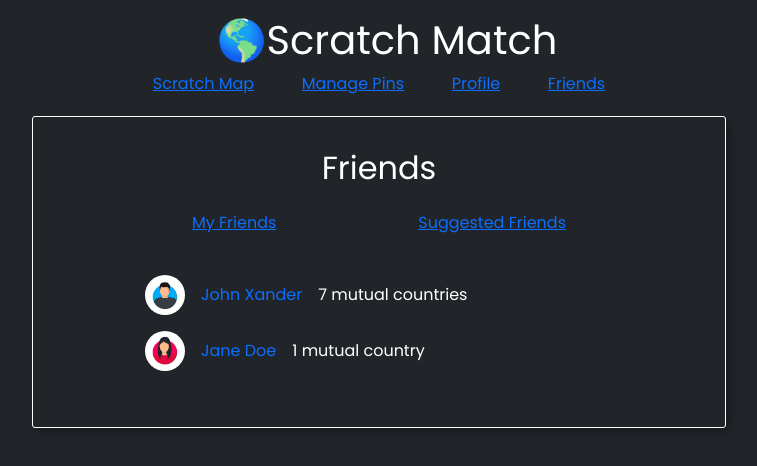
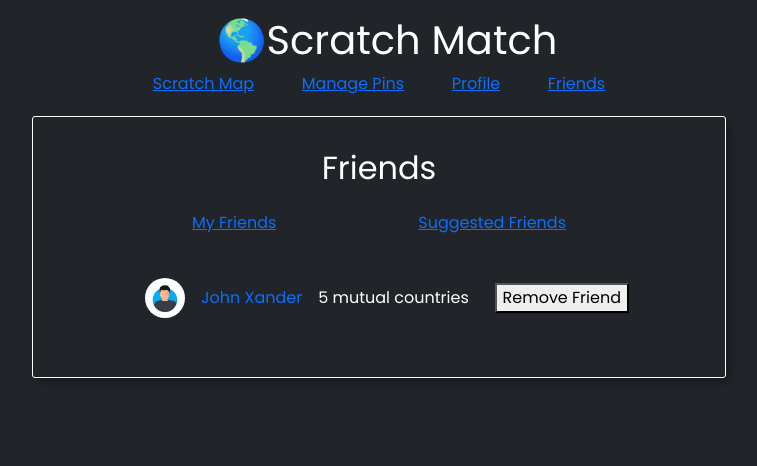
Before and after one commit to JohnXander/scratch-match, a React (Create React App) app: page /friends/list in a window 1280 px wide. Shown: the top 466 px of the page, without its empty margins (261-1018 px from the left). Built offline with nearby package versions, Linux system fonts and the light colour scheme; data requests are answered from the project's data file.

Commit message:
Remove Friends Feature

```diff
--- a/db/db.json
+++ b/db/db.json
@@ -5,22 +5,6 @@
     "gender": "male"
   },
   "countries": [
-    {
-      "id": "fr",
-      "name": "France",
-      "year": "2005",
-      "x": 296,
-      "y": 196,
-      "flag": "https://upload.wikimedia.org/wikipedia/commons/thumb/1/18/Flag_of_France_%28lighter_variant%29.svg/250px-Flag_of_France_%28lighter_variant%29.svg.png"
-    },
-    {
-      "id": "kg",
-      "name": "Kyrgyzstan",
-      "year": "2010",
-      "x": 457,
-      "y": 212,
-      "flag": "https://upload.wikimedia.org/wikipedia/commons/thumb/c/c7/Flag_of_Kyrgyzstan.svg/800px-Flag_of_Kyrgyzstan.svg.png"
-    },
     {
       "id": "mm",
       "name": "Myanmar",
@@ -473,23 +457,6 @@
           "flag": "https://upload.wikimedia.org/wikipedia/commons/thumb/2/21/Flag_of_Vietnam.svg/2560px-Flag_of_Vietnam.svg.png"
         }
       ]
-    },
-    {
-      "id": "jdf1",
-      "firstName": "Jane",
-      "lastName": "Doe",
-      "gender": "female",
-      "visited": 1,
-      "trail": [
-        {
-          "id": "es",
-          "name": "Spain",
-          "year": 2022,
-          "x": 286,
-          "y": 216,
-          "flag": "https://upload.wikimedia.org/wikipedia/commons/thumb/9/9a/Flag_of_Spain.svg/2560px-Flag_of_Spain.svg.png"
-        }
-      ]
     }
   ],
   "people": [
--- a/src/App.js
+++ b/src/App.js
@@ -130,6 +130,8 @@ export default function App() {
                   <FriendList
                     friends={friends}
                     countries={countries}
+                    setFriends={setFriends}
+                    setNotification={setNotification}
                   />
                 }
               />
@@ -151,7 +153,7 @@ export default function App() {
           <Route
             path='/friends/:id'
             element={
-              <FriendProfile />
+              <FriendProfile countries={countries} />
             }
           />}
            {user.firstName !== "" &&
--- a/src/components/FriendList.js
+++ b/src/components/FriendList.js
@@ -1,10 +1,26 @@
-import { Link } from "react-router-dom"
+import { Link, useNavigate } from "react-router-dom"
 
 import male from "../img/male.jpg"
 import female from "../img/female.jpg"
 
 export default function FriendList(props) {
-    const { friends, countries } = props
+    const { friends, countries, setFriends, setNotification } = props
+    const navigate = useNavigate()
+
+    const handleClick = (userId) => {
+        const updatedFriends = friends.filter(x => x.id !== userId)
+
+        fetch(`http://localhost:4000/friends/${userId}`, {
+            method: "DELETE"
+        })
+            .then(_ => {
+                setNotification("Friend", "removed")
+                setFriends(updatedFriends)
+            })
+
+        navigate("/friends")
+    }
+
     return (
         <ul>
             {friends.map((friend, i) => {
@@ -37,7 +53,7 @@ export default function FriendList(props) {
                             <p>{mutualCountries} mutual country</p> :
                             <p>{mutualCountries} mutual countries</p>}
                     </div>
-                    {/* <button onClick={() => handleClick(id)}>Add Friend</button> */}
+                    <button onClick={() => handleClick(id)}>Remove Friend</button>
                 </li>
             })}
         </ul>
--- a/src/components/FriendProfile.js
+++ b/src/components/FriendProfile.js
@@ -3,9 +3,16 @@ import { useLocation } from "react-router-dom"
 import male from "../img/male.jpg"
 import female from "../img/female.jpg"
 
-export default function FriendProfile() {
+export default function FriendProfile({ countries }) {
     const location = useLocation()
-    const { firstName, lastName, gender, visited } = location.state
+    const { firstName, lastName, gender, visited, trail } = location.state
+
+    const friendsTrail = trail.map(x => x.id)
+    const myTrail = countries.map(x => x.id)
+    const mutualCountries = myTrail.filter(x => {
+        return friendsTrail.includes(x)
+    }).length
+
     return (
         <div className="form-container">
             <div className="add-form">
@@ -45,7 +52,17 @@ export default function FriendProfile() {
                     />
                 </div>
 
-                {/* {trail.length > 0 && <div>
+                <div>
+                    <label>Mutual Countries</label>
+                    <input
+                        style={{backgroundColor: "white", width: "160px"}}
+                        type="text"
+                        value={mutualCountries}
+                        disabled
+                    />
+                </div>
+{/*
+                {trail.length > 0 && <div>
                     <label>Travel Trail</label>
                     <select
                         style={{ width: "210px" }}>
```
